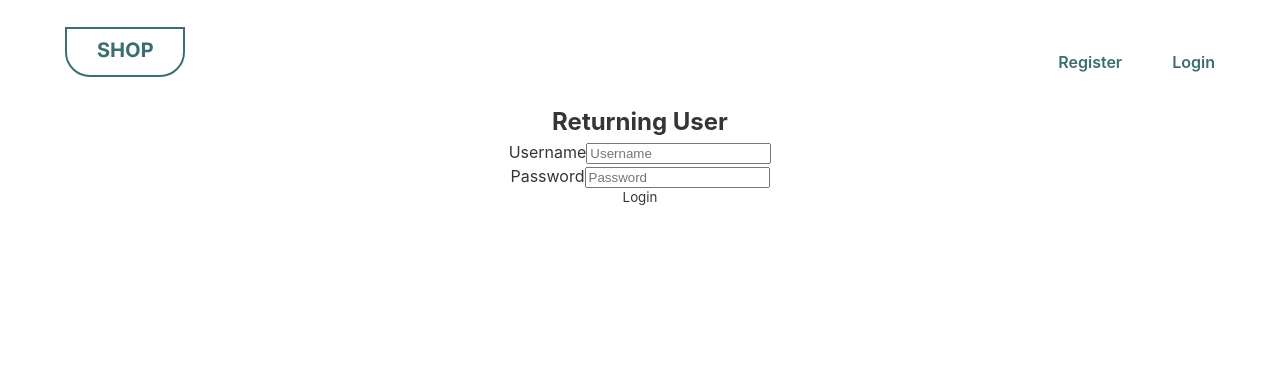
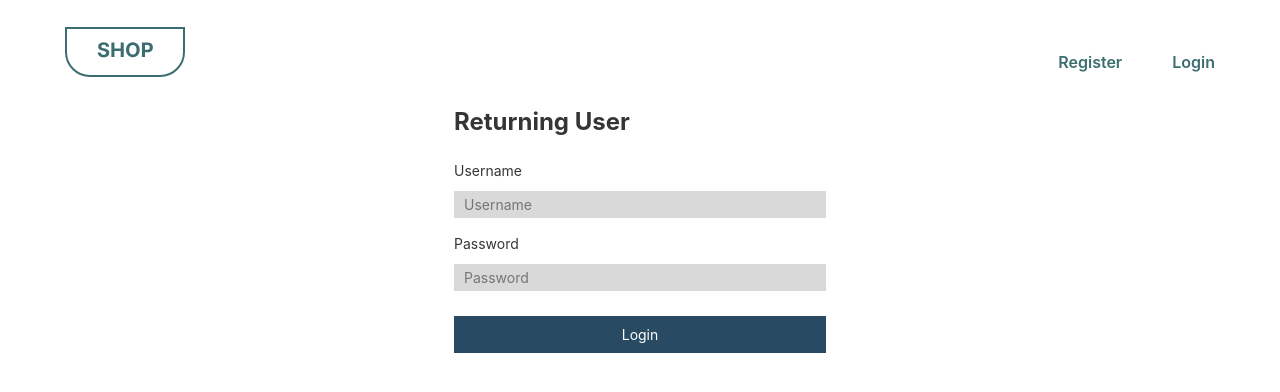
Before and after one commit to mercedechen/capstone, a React (Vite) app: page /login in a window 1280 px wide. Shown: the top 392 px of the page. Built offline with nearby package versions, Linux system fonts and the light colour scheme.

Commit message:
Add styles to user login

```diff
--- a/src/App.css
+++ b/src/App.css
@@ -188,7 +188,7 @@ form {
   font-size: 8pt;
 }
 
-.productDetails button, .registration button {
+.productDetails button, .registration button, .login button {
   font-size: 14px;
   padding: 10px;
   width: 100%;
@@ -206,25 +206,25 @@ form {
   text-transform: uppercase;
 }
 
-/* Registration */
+/* Registration and Login */
 
-.registration {
+.registration, .login {
   text-align: left;
   width: 372px;
   margin: auto;
 }
 
-.registration form {
+.registration form, .login form {
   margin-top: 20px;
 }
 
-.registration label {
+.registration label, .login label {
   display: flex;
   flex-direction: column;
   font-size: 14px;
 }
 
-.registration input {
+.registration input, .login input {
   font-family: inherit;
   font-size: 14px;
   height: 25px;
@@ -234,6 +234,6 @@ form {
   padding-left: 10px;
 }
 
-.registration button {
+.registration button, .login button {
   margin-top: 10px;
 }
--- a/src/components/Login.jsx
+++ b/src/components/Login.jsx
@@ -37,7 +37,7 @@ function Login(props) {
   };
 
   return (
-    <>
+    <div className="login">
       <h2>Returning User</h2>
 
       { errorMsg ? <p>Error: {errorMsg}</p> : <span /> }
@@ -61,9 +61,10 @@ function Login(props) {
             onChange={onUserInput}
           />
         </label>
+
         <button>Login</button>
       </form>
-    </>
+    </div>
   )
 }
 
--- a/src/components/Register.jsx
+++ b/src/components/Register.jsx
@@ -115,7 +115,7 @@ function Register(props) {
           />
         </label>
 
-        <button>Submit</button>
+        <button>Sign Up</button>
       </form>
     </div>
   )
```
